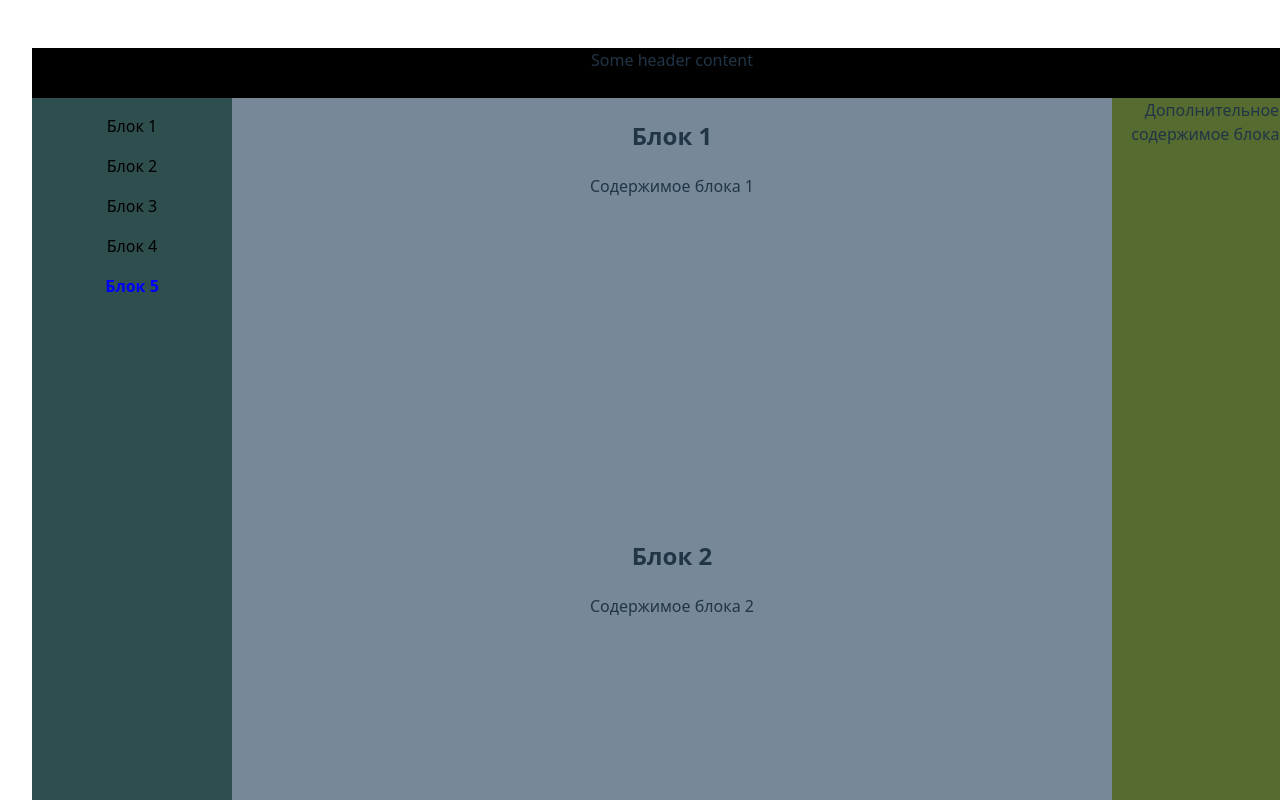
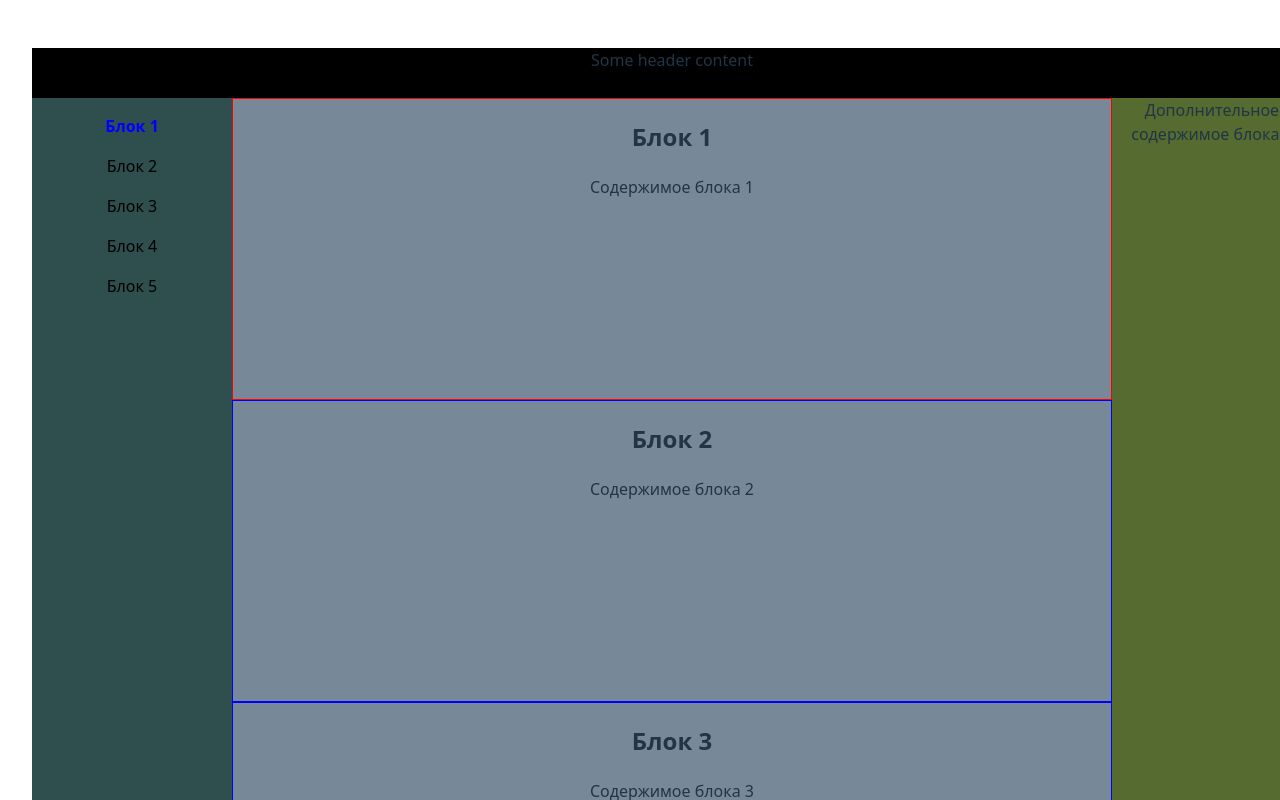
Before and after one commit to daniilminin1990/activeSectionSliding, a React (Vite) app: page /split in a window 1280 px wide. Shown: the top 800 px of the page. Built offline with nearby package versions, Linux system fonts and the light colour scheme.

Commit message:
nice implementation of active section sliding

```diff
--- a/src/components/LayoutSplit.tsx
+++ b/src/components/LayoutSplit.tsx
@@ -2,6 +2,7 @@ import { observer } from 'mobx-react-lite';
 import { navigationStore } from '../store/navigationStore';
 import s from './LayoutSplit.module.scss';
 import {Outlet} from "react-router-dom";
+import {useEffect} from "react";
 
 type Block = {
   id: number;
@@ -22,10 +23,32 @@ export const LayoutSplit = observer(() => {
   const handleNavClick = (id: number) => {
     const blockElement = document.getElementById(`block-${id}`);
     if (blockElement) {
-      blockElement.scrollIntoView({ behavior: 'smooth' });
+      const headerHeight = 50; // Высота header
+      const blockPosition = blockElement.getBoundingClientRect().top + window.scrollY - headerHeight;
+
+      // Устанавливаем флаг скроллинга и активный блок
+      navigationStore.setIsScrolling(true);
       navigationStore.setActiveBlockId(id);
+
+      // Скроллим к блоку с учетом header
+      window.scrollTo({ top: blockPosition, behavior: 'smooth' });
+
+      // После завершения скролла (через 1 секунду) включаем автоматическую активацию обратно
+      setTimeout(() => navigationStore.setIsScrolling(false), 1000);
     }
   };
+
+  // Это нужно чтобы первым активным элементом был все-таки 1 блок, а не 3ый (если этого не сделать, то будет первым активынм Блок 3)
+  useEffect(() => {
+    // Сбрасываем isInitialLoad при первом скролле
+    const handleFirstScroll = () => {
+      navigationStore.setIsInitialLoad(false);
+      window.removeEventListener('scroll', handleFirstScroll);
+    };
+
+    window.addEventListener('scroll', handleFirstScroll);
+    return () => window.removeEventListener('scroll', handleFirstScroll);
+  }, []);
 
   return (
     <div>
@@ -59,88 +82,3 @@ export const LayoutSplit = observer(() => {
     </div>
   );
 });
-
-// // src/components/LayoutSplit.tsx
-// import { observer } from 'mobx-react-lite';
-// import { navigationStore } from '../store/navigationStore';
-// import s from './LayoutSplit.module.scss';
-// import {Outlet} from "react-router-dom";
-// import {useEffect} from "react";
-//
-// type Block = {
-//   id: number;
-//   title: string;
-//   content: string;
-//   additionalContent?: string;
-// };
-//
-// const blocks: Block[] = [
-//   { id: 1, title: 'Блок 1', content: 'Содержимое блока 1', additionalContent: 'Дополнительное содержимое блока 1' },
-//   { id: 2, title: 'Блок 2', content: 'Содержимое блока 2', additionalContent: 'Дополнительное содержимое блока 2'  },
-//   { id: 3, title: 'Блок 3', content: 'Содержимое блока 3', additionalContent: 'Дополнительное содержимое блока 3'  },
-//   { id: 4, title: 'Блок 4', content: 'Содержимое блока 4', additionalContent: 'Дополнительное содержимое блока 4'  },
-//   { id: 5, title: 'Блок 5', content: 'Содержимое блока 5', additionalContent: 'Дополнительное содержимое блока 5'  },
-// ];
-//
-// export const LayoutSplit = observer(() => {
-//   const handleNavClick = (id: number) => {
-//     const blockElement = document.getElementById(`block-${id}`);
-//     if (blockElement) {
-//       const headerHeight = 50; // Высота header
-//       const blockPosition = blockElement.getBoundingClientRect().top + window.scrollY - headerHeight;
-//
-//       // Устанавливаем флаг скроллинга и активный блок
-//       navigationStore.setIsScrolling(true);
-//       navigationStore.setActiveBlockId(id);
-//
-//       // Скроллим к блоку с учетом header
-//       window.scrollTo({ top: blockPosition, behavior: 'smooth' });
-//
-//       // После завершения скролла (через 1 секунду) включаем автоматическую активацию обратно
-//       setTimeout(() => navigationStore.setIsScrolling(false), 1000);
-//     }
-//   };
-//
-//   useEffect(() => {
-//     // Сбрасываем isInitialLoad при первом скролле
-//     const handleFirstScroll = () => {
-//       navigationStore.setIsInitialLoad(false);
-//       window.removeEventListener('scroll', handleFirstScroll);
-//     };
-//
-//     window.addEventListener('scroll', handleFirstScroll);
-//     return () => window.removeEventListener('scroll', handleFirstScroll);
-//   }, []);
-//
-//   return (
-//     <div>
-//       <header style={{position: 'sticky', top: 0, height: '50px', zIndex: 99, backgroundColor: 'black'}}>
-//         <p>Some header content</p>
-//       </header>
-//       <div className={s.container}>
-//         <nav className={`${s.sidebar} ${s.navContent}`}>
-//           {blocks.map((block) => (
-//             <p
-//               key={block.id}
-//               onClick={() => handleNavClick(block.id)}
-//               style={{
-//                 cursor: 'pointer',
-//                 fontWeight: navigationStore.activeBlockId === block.id ? 'bold' : 'normal',
-//                 color: navigationStore.activeBlockId === block.id ? 'blue' : 'black',
-//               }}
-//             >
-//               {block.title}
-//             </p>
-//           ))}
-//         </nav>
-//         <main className={s.mainContent}>
-//           {/*<SplitPage blocks={blocks}/>*/}
-//           <Outlet context={blocks}/>
-//         </main>
-//         <aside className={`${s.sidebar} ${s.additionalData}`}>
-//           {blocks.find(el => el.id === navigationStore.activeBlockId)?.additionalContent}
-//         </aside>
-//       </div>
-//     </div>
-//   );
-// });
--- a/src/pages/SplitPage.tsx
+++ b/src/pages/SplitPage.tsx
@@ -25,83 +25,33 @@ export const SplitPage = observer(() => {
 const BlockItem = observer(({ block }: { block: Block }) => {
   const intersectionRef = useRef<HTMLDivElement | null>(null);
   const intersection = useIntersection(intersectionRef as RefObject<HTMLElement>, {
-    // threshold: 0.4, // Блок считается видимым, если 40% его площади в области видимости
-    threshold: 1, // Блок считается видимым, если 40% его площади в области видимости
+    // threshold: 1,
+    threshold: 0.5, // Блок считается видимым, если 50% его площади в области видимости
+    rootMargin: '-50px 0px 0px 0px', // Учитываем высоту header (50px)
   });
 
   useEffect(() => {
-    if (intersection?.isIntersecting) {
+    // Активируем блок только если он виден, нет скролла и это не начальная загрузка
+    if (
+      intersection?.isIntersecting &&
+      !navigationStore.isScrolling &&
+      !navigationStore.isInitialLoad
+    ) {
       navigationStore.setActiveBlockId(block.id);
     }
   }, [intersection?.isIntersecting, block.id]);
+
+  // Определяем стиль рамки: красный для активного блока, синий для неактивного
+  const borderStyle = navigationStore.activeBlockId === block.id ? '1px solid red' : '1px solid blue';
 
   return (
     <div
       id={`block-${block.id}`}
       ref={intersectionRef}
-      style={{ height: '400px' }}
+      style={{ height: '300px', border: borderStyle }}
     >
       <h2>{block.title}</h2>
       <p>{block.content}</p>
     </div>
   );
 });
-
-// import {RefObject, useEffect, useRef} from 'react';
-// import { observer } from 'mobx-react-lite';
-// import { useIntersection } from 'react-use';
-// import { navigationStore } from '../store/navigationStore';
-// import {useOutletContext} from "react-router-dom";
-//
-// type Block = {
-//   id: number;
-//   title: string;
-//   content: string;
-// };
-//
-// export const SplitPage = observer(() => {
-//   const blocks = useOutletContext<Block[]>(); // Получаем blocks из Outlet
-//
-//   return (
-//     <main>
-//       {blocks.map((block) => (
-//         <BlockItem key={block.id} block={block} />
-//       ))}
-//     </main>
-//   );
-// });
-//
-// const BlockItem = observer(({ block }: { block: Block }) => {
-//   const intersectionRef = useRef<HTMLDivElement | null>(null);
-//   const intersection = useIntersection(intersectionRef as RefObject<HTMLElement>, {
-//     // threshold: 1,
-//     threshold: 0.5, // Блок считается видимым, если 50% его площади в области видимости
-//     rootMargin: '-50px 0px 0px 0px', // Учитываем высоту header (50px)
-//   });
-//
-//   useEffect(() => {
-//     // Активируем блок только если он виден, нет скролла и это не начальная загрузка
-//     if (
-//       intersection?.isIntersecting &&
-//       !navigationStore.isScrolling &&
-//       !navigationStore.isInitialLoad
-//     ) {
-//       navigationStore.setActiveBlockId(block.id);
-//     }
-//   }, [intersection?.isIntersecting, block.id]);
-//
-//   // Определяем стиль рамки: красный для активного блока, синий для неактивного
-//   const borderStyle =
-//     navigationStore.activeBlockId === block.id ? '1px solid red' : '1px solid blue';
-//   return (
-//     <div
-//       id={`block-${block.id}`}
-//       ref={intersectionRef}
-//       style={{ height: '300px', border: borderStyle }}
-//       // className={navigationStore.activeBlockId === block.id ? 'active-block' : ''}
-//     >
-//       <h2>{block.title}</h2>
-//       <p>{block.content}</p>
-//     </div>
-//   );
-// });
--- a/src/store/navigationStore.ts
+++ b/src/store/navigationStore.ts
@@ -3,8 +3,8 @@ import { makeAutoObservable } from 'mobx';
 
 class NavigationStore {
   activeBlockId: number | null = 1; // Сделаем активынм 1 блок
-  // isScrolling: boolean = false;
-  // isInitialLoad: boolean = true; // Флаг начальной загрузки
+  isScrolling: boolean = false;
+  isInitialLoad: boolean = true; // Флаг начальной загрузки
 
   constructor() {
     makeAutoObservable(this);
@@ -14,13 +14,13 @@ class NavigationStore {
     this.activeBlockId = id;
   }
 
-  // setIsScrolling(scrolling: boolean) {
-  //   this.isScrolling = scrolling;
-  // }
-  //
-  // setIsInitialLoad(initialLoad: boolean) {
-  //   this.isInitialLoad = initialLoad;
-  // }
+  setIsScrolling(scrolling: boolean) {
+    this.isScrolling = scrolling;
+  }
+
+  setIsInitialLoad(initialLoad: boolean) {
+    this.isInitialLoad = initialLoad;
+  }
 }
 
 export const navigationStore = new NavigationStore();
```
